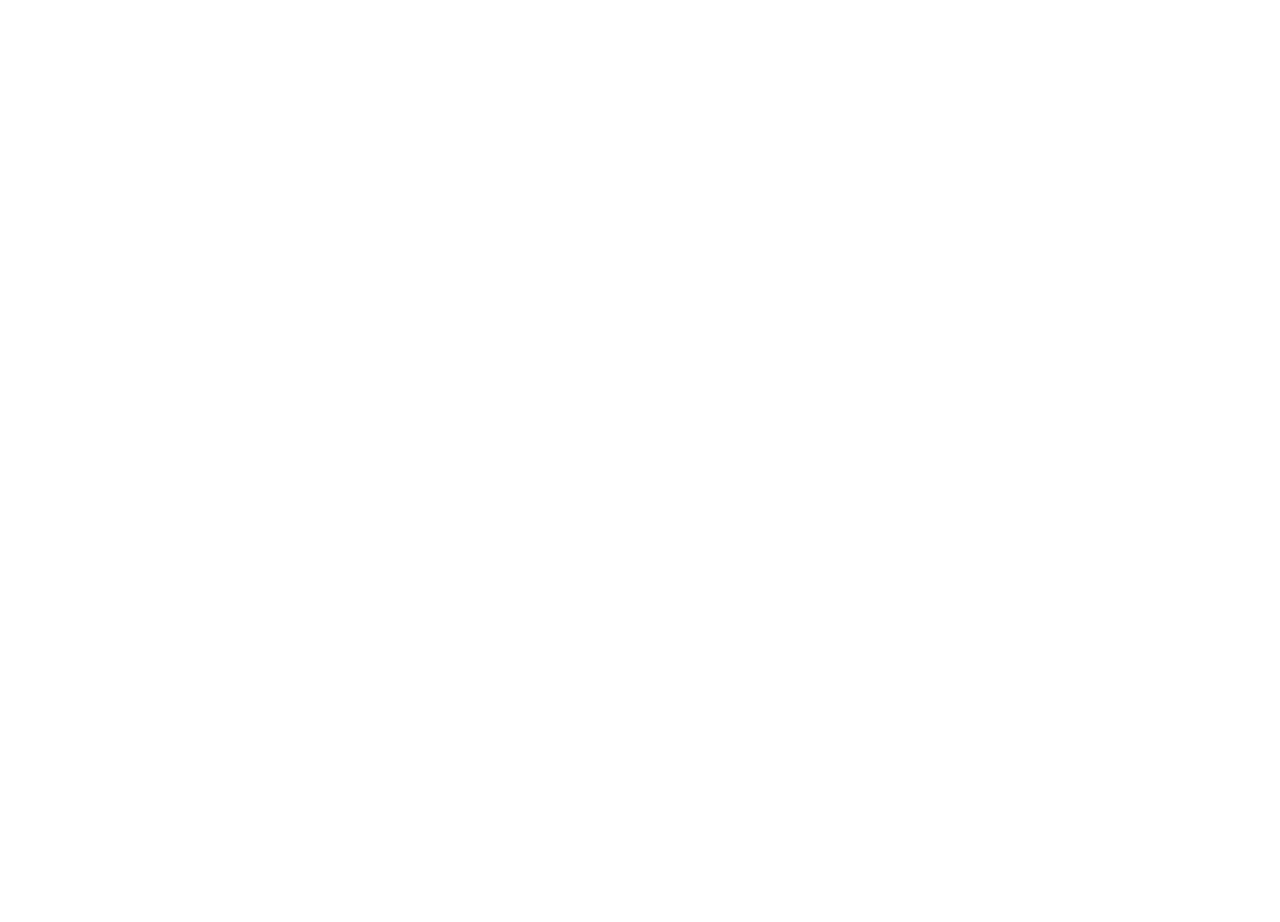
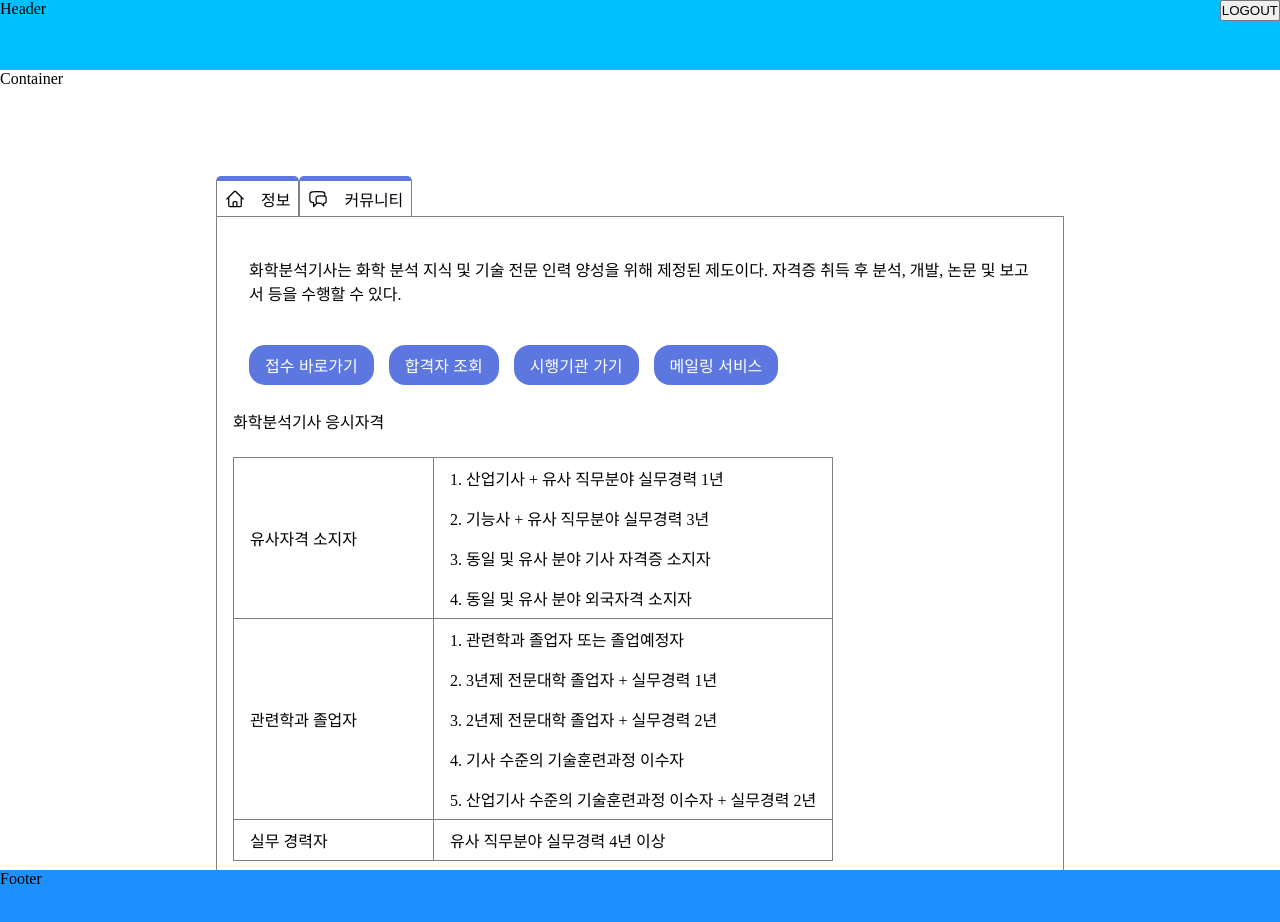
Before and after one commit to QuartetTeam/license-hunter-fe, a React (Vite) app: page /certificateDetail in a window 1280 px wide. Before the commit this address had no page. Shown: the top 922 px of the page. Before the commit the page ends 800 px from the top, so only its background shows below. Built offline with nearby package versions, Linux system fonts and the light colour scheme.

Commit message:
feat: 자격증 상세 페이지 추가

```diff
--- a/src/assets/styles/layout/Container.scss
+++ b/src/assets/styles/layout/Container.scss
@@ -1,5 +1,5 @@
 .container {
   width: 100%;
   height: 100vh;
-  background-color: cornflowerblue;
+  //background-color: cornflowerblue;
 }
--- /dev/null
+++ b/src/assets/styles/pages/CertificateDetail/certificateDetailContainer.scss
@@ -0,0 +1,3 @@
+.certificate-detail-container {
+  padding: 88px 216px;
+}
--- /dev/null
+++ b/src/assets/styles/pages/CertificateDetail/certificateDetailView.scss
@@ -0,0 +1,57 @@
+.certificate-detail-view {
+  width: 100%;
+  padding: 16px;
+  border: 1px solid gray;
+
+  .certificate-preview {
+    display: flex;
+    flex-direction: column;
+    gap: 40px;
+    margin: 24px 16px;
+
+    .certificate-info {
+      width: 100%;
+    }
+  }
+
+  .certificate-button-group {
+    display: flex;
+    gap: 15px;
+
+    .certificate-button {
+      padding: 8px 16px;
+      border: none;
+      border-radius: 16px;
+      font-size: 16px;
+      color: white;
+      background-color: #5C78E0;
+
+    }
+  }
+
+  .certificate-qualifications {
+    .qualifications-title {
+      margin-bottom: 24px;
+    }
+
+    .qualifications-table {
+      border-collapse: collapse;
+      border: 1px solid gray;
+
+      .table-header {
+        width: 200px;
+        padding: 8px 0 8px 16px;
+        border: 1px solid gray;
+      }
+
+      .table-body {
+        padding: 8px 16px;
+      }
+
+      .table-body-first {
+        padding: 8px 16px;
+        border-top: 1px solid gray;
+      }
+    }
+  }
+}
--- /dev/null
+++ b/src/assets/styles/pages/CertificateDetail/tabMenuView.scss
@@ -0,0 +1,27 @@
+.tab-menu {
+  display: flex;
+  justify-content: start;
+  height: 40px;
+
+  .tab-menu-items {
+    display: flex;
+    height: 100%;
+    align-items: center;
+    border-top: 5px solid #5C78E0;
+    border-right: 1px solid gray;
+    border-left: 1px solid gray;
+    border-top-left-radius: 5px;
+    border-top-right-radius: 5px;
+
+    .tab-menu-item-icon {
+      width: 20px;
+      height: 20px;
+      margin: 8px;
+    }
+
+    .tab-menu-text {
+      margin: 8px;
+      align-items: center;
+    }
+  }
+}
--- a/src/pages/CertificateDetail/Container/CertificateDetailContainer.tsx
+++ b/src/pages/CertificateDetail/Container/CertificateDetailContainer.tsx
@@ -0,0 +1,14 @@
+import TabMenuView from '../View/TabMenuView.tsx';
+import CertificateDetailView from '../View/CertificateDetailView.tsx';
+import '@styles/pages/CertificateDetail/certificateDetailContainer.scss';
+
+const CertificateDetailContainer = () => {
+    return (
+        <div className="certificate-detail-container">
+            <TabMenuView/>
+            <CertificateDetailView/>
+        </div>
+    );
+};
+
+export default CertificateDetailContainer;
--- /dev/null
+++ b/src/pages/CertificateDetail/View/CertificateDetailView.tsx
@@ -0,0 +1,64 @@
+import '@styles/pages/CertificateDetail/certificateDetailView.scss';
+
+const CertificateDetailView = () => {
+    return (
+        <div className="certificate-detail-view">
+            <div className="certificate-preview">
+                <div className="certificate-info">
+                    화학분석기사는 화학 분석 지식 및 기술 전문 인력 양성을 위해 제정된 제도이다. 자격증 취득 후 분석, 개발, 논문 및 보고서 등을 수행할 수 있다.
+                </div>
+                <div className="certificate-button-group">
+                    <button className="certificate-button">접수 바로가기</button>
+                    <button className="certificate-button">합격자 조회</button>
+                    <button className="certificate-button">시행기관 가기</button>
+                    <button className="certificate-button">메일링 서비스</button>
+                </div>
+            </div>
+
+            <div className="certificate-qualifications">
+                <div className="qualifications-title">화학분석기사 응시자격</div>
+                <table className="qualifications-table">
+                    <tbody>
+                    <tr>
+                        <td className="table-header" rowSpan={4}>유사자격 소지자</td>
+                        <td className="table-body-first">1. 산업기사 + 유사 직무분야 실무경력 1년</td>
+                    </tr>
+                    <tr>
+                        <td className="table-body">2. 기능사 + 유사 직무분야 실무경력 3년</td>
+                    </tr>
+                    <tr>
+                        <td className="table-body">3. 동일 및 유사 분야 기사 자격증 소지자</td>
+                    </tr>
+                    <tr>
+                        <td className="table-body">4. 동일 및 유사 분야 외국자격 소지자</td>
+                    </tr>
+
+                    <tr>
+                        <td className="table-header" rowSpan={5}>관련학과 졸업자</td>
+                        <td className="table-body-first">1. 관련학과 졸업자 또는 졸업예정자</td>
+                    </tr>
+                    <tr>
+                        <td className="table-body">2. 3년제 전문대학 졸업자 + 실무경력 1년</td>
+                    </tr>
+                    <tr>
+                        <td className="table-body">3. 2년제 전문대학 졸업자 + 실무경력 2년</td>
+                    </tr>
+                    <tr>
+                        <td className="table-body">4. 기사 수준의 기술훈련과정 이수자</td>
+                    </tr>
+                    <tr>
+                        <td className="table-body">5. 산업기사 수준의 기술훈련과정 이수자 + 실무경력 2년</td>
+                    </tr>
+
+                    <tr>
+                        <td className="table-header">실무 경력자</td>
+                        <td className="table-body-first">유사 직무분야 실무경력 4년 이상</td>
+                    </tr>
+                    </tbody>
+                </table>
+            </div>
+        </div>
+    );
+};
+
+export default CertificateDetailView;
--- /dev/null
+++ b/src/pages/CertificateDetail/View/TabMenuView.tsx
@@ -0,0 +1,26 @@
+import '@styles/pages/CertificateDetail/TabMenuView.scss';
+
+const TabMenuView = () => {
+    return (
+        <div className="tab-menu">
+            <div className="tab-menu-items">
+                <svg xmlns="http://www.w3.org/2000/svg" fill="none" viewBox="0 0 24 24" stroke-width="1.5"
+                     stroke="currentColor" className="tab-menu-item-icon">
+                    <path stroke-linecap="round" stroke-linejoin="round"
+                          d="m2.25 12 8.954-8.955c.44-.439 1.152-.439 1.591 0L21.75 12M4.5 9.75v10.125c0 .621.504 1.125 1.125 1.125H9.75v-4.875c0-.621.504-1.125 1.125-1.125h2.25c.621 0 1.125.504 1.125 1.125V21h4.125c.621 0 1.125-.504 1.125-1.125V9.75M8.25 21h8.25"/>
+                </svg>
+                <div className="tab-menu-text">정보</div>
+            </div>
+            <div className="tab-menu-items">
+                <svg xmlns="http://www.w3.org/2000/svg" fill="none" viewBox="0 0 24 24" stroke-width="1.5"
+                     stroke="currentColor" className="tab-menu-item-icon">
+                    <path stroke-linecap="round" stroke-linejoin="round"
+                          d="M20.25 8.511c.884.284 1.5 1.128 1.5 2.097v4.286c0 1.136-.847 2.1-1.98 2.193-.34.027-.68.052-1.02.072v3.091l-3-3c-1.354 0-2.694-.055-4.02-.163a2.115 2.115 0 0 1-.825-.242m9.345-8.334a2.126 2.126 0 0 0-.476-.095 48.64 48.64 0 0 0-8.048 0c-1.131.094-1.976 1.057-1.976 2.192v4.286c0 .837.46 1.58 1.155 1.951m9.345-8.334V6.637c0-1.621-1.152-3.026-2.76-3.235A48.455 48.455 0 0 0 11.25 3c-2.115 0-4.198.137-6.24.402-1.608.209-2.76 1.614-2.76 3.235v6.226c0 1.621 1.152 3.026 2.76 3.235.577.075 1.157.14 1.74.194V21l4.155-4.155"/>
+                </svg>
+                <div className="tab-menu-text">커뮤니티</div>
+            </div>
+        </div>
+    );
+};
+
+export default TabMenuView;
--- /dev/null
+++ b/src/pages/CertificateDetail/index.ts
@@ -0,0 +1,3 @@
+import CertificateDetailContainer from './Container/CertificateDetailContainer.tsx';
+
+export { CertificateDetailContainer };
--- a/src/router.tsx
+++ b/src/router.tsx
@@ -1,14 +1,18 @@
-import { BrowserRouter, Routes, Route } from 'react-router-dom'
+import { BrowserRouter, Routes, Route } from 'react-router-dom';
 import Home from './home.tsx';
+import { CertificateDetailContainer } from './pages';
+
 
 const AppRouter = () => {
-    return(
+    return (
         <BrowserRouter>
             <Routes>
-                <Route path='/' element={<Home />} />
+                <Route path="/" element={<Home/>}>
+                    <Route path="/certificateDetail" element={<CertificateDetailContainer/>}/>
+                </Route>
             </Routes>
         </BrowserRouter>
     );
-}
+};
 
 export default AppRouter;
```
Also changed, not shown: src/pages/index.tsx (+7 -5 lines), src/pages/CertificateDetail/View/CertificateHomeView.tsx (deleted).
